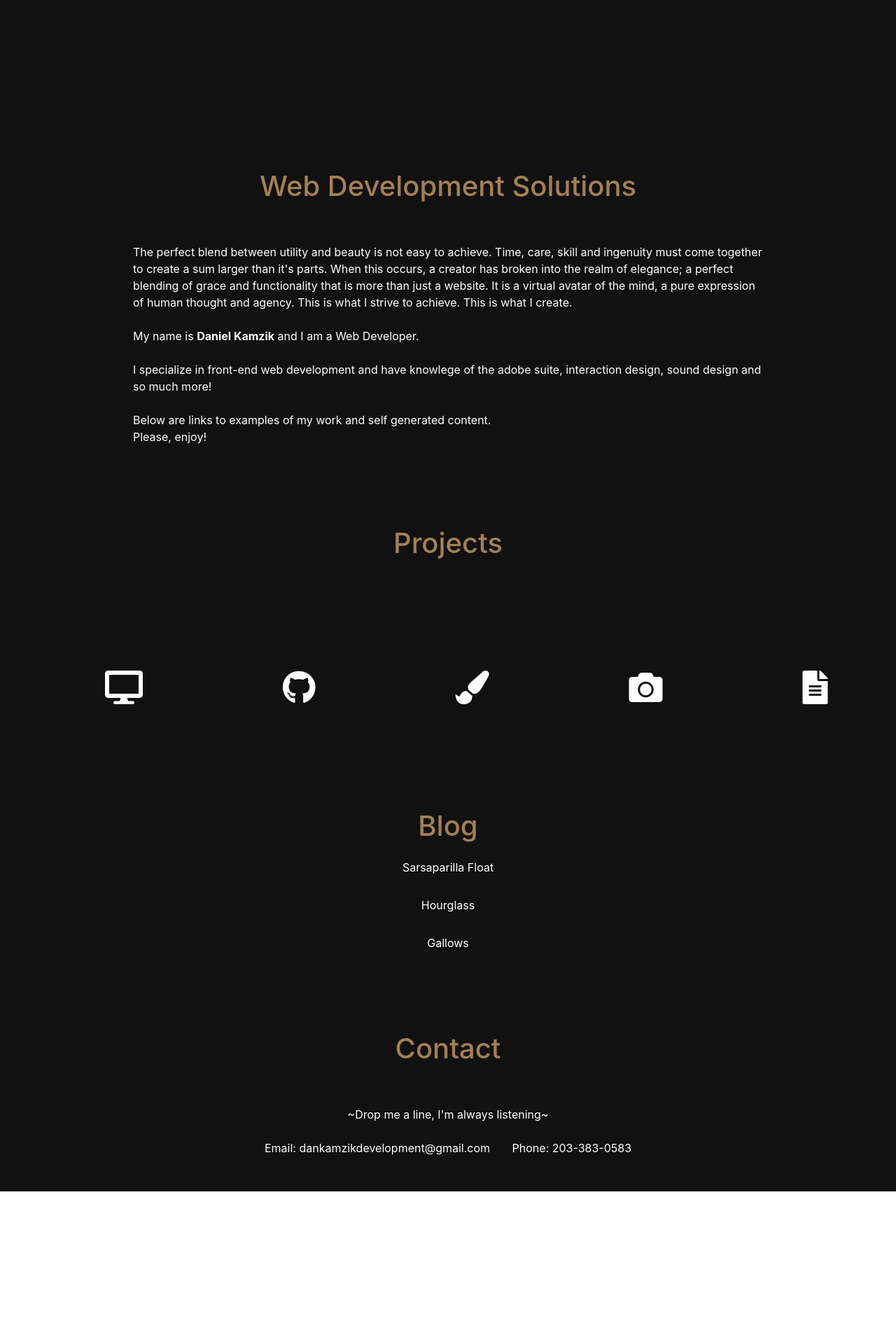
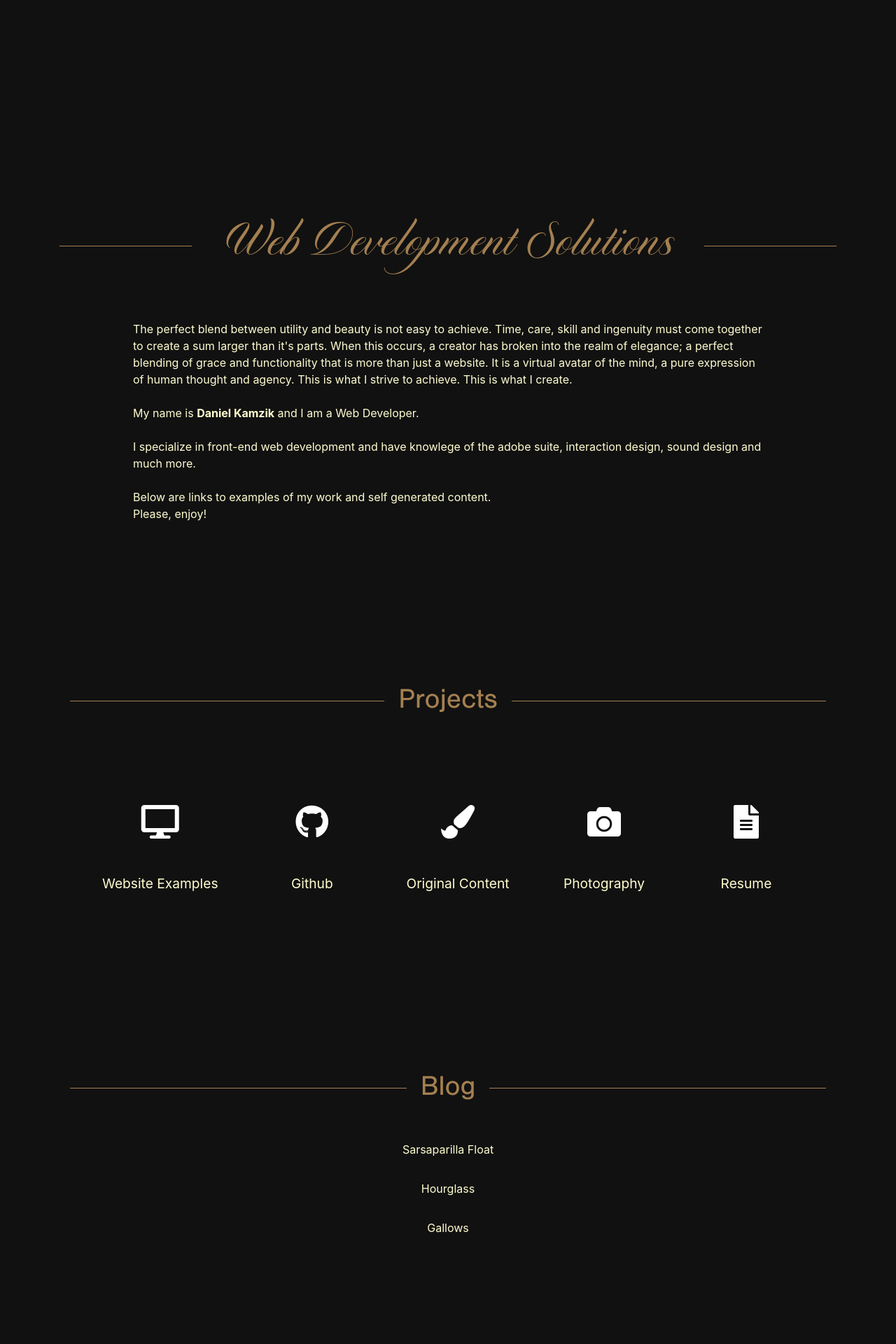
Before and after one commit to dankamzik/dankamzik.github.io, a Jekyll site: the page built from index.html, in a window 1280 px wide. Shown: the part 911-2831 px from the top of the page at 70% size. Built offline with Jekyll 4.4.1, drawn with Linux system fonts in a browser that asks for light colours; nearby versions of some CDN libraries; before the commit the page ends 2613 px from its top, so only the background shows below that.

Commit message:
Personal Site Update
Chnaged spacing, font color, hover states

```diff
--- a/css/main.scss
+++ b/css/main.scss
@@ -91,6 +91,7 @@ $on-laptop:        800px;
 
 body {
   //background-color: $black !important;
+  background-color: #111111 !important;
 }
 
 .home {
@@ -127,7 +128,9 @@ font-size: 1.5em;
 }
 
 .home .intro-section.section{
-  padding:50px;
+  padding-bottom: 8em;
+  padding-top:2em;
+  color:#FFFDD0;
 }
 
 .home .intro-section.section .intro{
@@ -135,15 +138,53 @@ font-size: 1.5em;
   max-width: 1000px;
   margin: 0 auto;
 }
+.intro-section.section h1{
+  font-family:'DiplomaScript';
+  font-weight: 400;
+  font-size:5em;
+  padding-top: 1em;
+  overflow: hidden;
+  text-align: center;
+}
+
+h1.centerlines{
+overflow: hidden;
+text-align: center;}
+h1.centerlines:before,
+h1.centerlines:after {
+ background-color: $brand-color;
+ content: "";
+ display: inline-block;
+ height: 1px;
+ position: relative;
+ vertical-align: middle;
+ width: 50%;
+}
+h1.centerlines:before {
+ right: 0.5em;
+ margin-left: -50%;
+}
+h1.centerlines:after {
+ left: 0.5em;
+ margin-right: -50%;
+}
+
 
 .buttons-section.section{
   color: $brand-color;
+}
+.buttons-section.section h1{
+  font-family:'NimbusSan';
+  font-weight: 400;
+  margin: 0 !important;
+  padding: 1em !important;
 }
 .buttons-section.section .buttons {
   display: flex;
   flex-direction: row;
   justify-content: space-evenly;
-  padding: 50px;
+  padding-bottom: 8em;
+  padding-top:2em;
 }
 .buttons-section.section button {
 background-color: black;
@@ -165,19 +206,26 @@ background-color: black;
 
 .buttons i {
     font-size: 3em;
-    color: #fff;
+    color: white;
 }
 
 .buttons a{
 background-color: transparent;
 border: none;
-padding: 100px;
+padding: 50px;
 border-radius: 0;
 }
 
 .buttons a:hover{
   background-color:#A48051;
-  color:#A48051;
+}
+
+.buttons a:hover i {
+    color: black;
+}
+
+div.individual-button p{
+  color:#FFFDD0;
 }
 
 .page-content{
@@ -193,14 +241,68 @@ border-radius: 0;
 display: flex;
 flex-direction: column;
 text-align: center;
-color: white;
-padding-top:15px;
-padding-bottom: 15px;
+color: #FFFDD0;
+padding-top:1em;
+padding-bottom: 1em;
 }
 
 .posts-section.section{
+  padding-bottom: 8em;
+  padding-top: 2em;
+}
+
+.posts-section.section h1{
+  font-family:'NimbusSan';
+  font-weight: 400;
+  padding-bottom:25px;
+}
+
+a.blog-link:hover{
+  color: $brand-color;
+}
+
+div.button-names{
+  font-size: 1.5em;
+  display:flex;
+  margin: 0 auto;
+  padding-bottom: 50px;
+  justify-content:space-evenly;
+  color:white;
+  flex-direction:row;
   padding-bottom: 100px;
+  padding-top: 0 !important;
+  max-width:1800px;
 }
-a.blog-link:hover{
-  color:#A48051;
+
+.contact-section.section h1{
+  font-family:'NimbusSan';
+  font-weight: 400;
 }
+
+div.contact-section.section{
+  padding-bottom: 2.5em;
+  padding-top: 2em;
+}
+
+div.contact-section.section p{
+  color: #FFFDD0;
+}
+
+/*Gallery Label Spacing*/
+div.individual-button{
+  display: flex;
+  flex-direction: column;
+  justify-content:center;
+}
+
+.individual-button p {
+    text-align: center;
+    color: white;
+    font-size: 1.2em;
+    margin-bottom: 5em;
+}
+
+/*Blog Link Styling*/
+a:visited{
+  color: #FFFDD0;
+}
--- a/index.html
+++ b/index.html
@@ -32,9 +32,9 @@ icons:
       <span class="elegance">Elegance</span>
     </h1>
   </div>
-
+<div class="container">
   <div class="intro-section section">
-    <h1>Web Development Solutions</h1>
+    <h1 class="centerlines">Web Development Solutions</h1>
     <div class="intro">
       <p>
       The perfect blend between utility and beauty is not easy to achieve.
@@ -45,7 +45,7 @@ icons:
         <br />
         My name is <b>Daniel Kamzik</b> and I am a Web Developer.<br />
         <br />
-        I specialize in front-end web development and have knowlege of the adobe suite, interaction design, sound design and so much more!<br />
+        I specialize in front-end web development and have knowlege of the adobe suite, interaction design, sound design and much more.<br />
         <br />
         Below are links to examples of my work and self generated content.<br />
         Please, enjoy!
@@ -54,25 +54,35 @@ icons:
   </div>
 
   <div class="buttons-section section">
-    <h1>Projects</h1>
+    <div class="container">
+    <h1 class="centerlines">Projects</h1>
+  </div>
      <div class="buttons">
        {% for link in page.icons %}
-        <a href={{link.url}} title={{link.name}} class="btn btn-primary"><i class="{{link.iconset}} {{link.icon}}"></i></a>
+       <div class="individual-button">
+         <a href={{link.url}} title={{link.name}} class="btn btn-primary"><i class="{{link.iconset}} {{link.icon}}"></i></a>
+         <p>{{link.name}}</p>
+       </div>
        {% endfor %}
     </div>
   </div>
 
+
   <div class="posts-section section">
-    <h1>Blog</h1>
-     <div class="blog">
-       {% for post in site.posts %}
-        <a href={{post.url}} title={{post.title}} class="blog-link">{{post.title}}</a>
-       {% endfor %}
+    <div class="container">
+      <h1 class="centerlines">Blog</h1>
+       <div class="blog">
+         {% for post in site.posts %}
+          <a href={{post.url}} title={{post.title}} class="blog-link">{{post.title}}</a>
+         {% endfor %}
+      </div>
     </div>
   </div>
 
+
   <div class="contact-section section">
-    <h1>Contact</h1>
+    <div class="container">
+    <h1 class="centerlines">Contact</h1>
     <p>
       ~Drop me a line, I'm always listening~<br /><br />
       Email: dankamzikdevelopment@gmail.com&nbsp;&nbsp;&nbsp;
```
